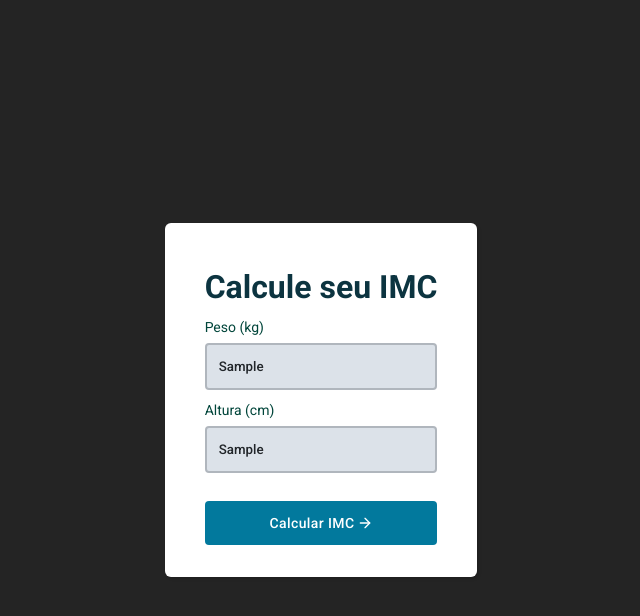
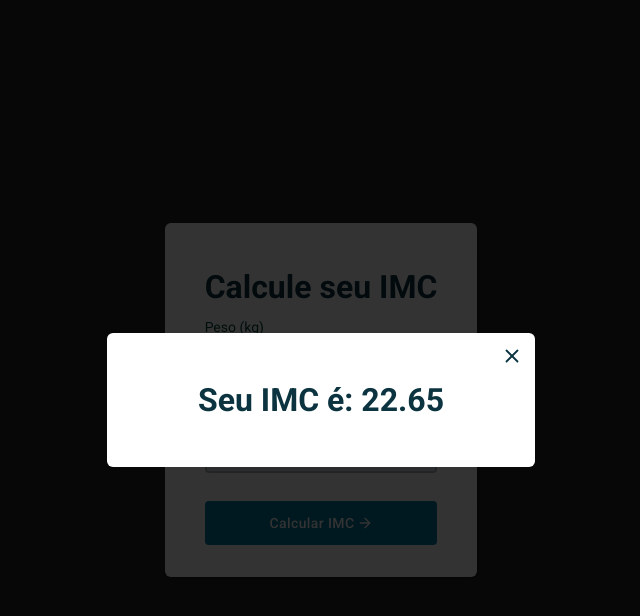
Before and after one commit to lucaswanderosck/imc-calculator, a React (Vite) app: page / in a window 1280 px wide. Both pictures are taken after typing "Sample", "Sample" into the empty fields and a click on the button "Calcular IMC". Shown: the top 616 px of the page, without its empty margins (319-959 px from the left). Built offline with nearby package versions, Linux system fonts and the light colour scheme.

Commit message:
criando o modal

```diff
--- a/src/components/Button/index.jsx
+++ b/src/components/Button/index.jsx
@@ -1,9 +1,9 @@
 import PropTypes from "prop-types";
 import { Container } from "./styles";
 
-export const Button = ({ title, icon: Icon }) => {
+export const Button = ({ title, icon: Icon, ...rest }) => {
   return (
-    <Container type="button">
+    <Container type="button" {...rest}>
       {title}
       {<Icon />}
     </Container>
@@ -12,5 +12,5 @@ export const Button = ({ title, icon: Icon }) => {
 
 Button.propTypes = {
   title: PropTypes.string.isRequired,
-  icon: PropTypes.node,
+  icon: PropTypes.func,
 };
--- /dev/null
+++ b/src/components/Error/styles.js
@@ -0,0 +1,3 @@
+import styled from 'styled-components';
+
+export
--- a/src/components/Modal/index.jsx
+++ b/src/components/Modal/index.jsx
@@ -0,0 +1,19 @@
+import { Container } from "./styles";
+import { FiX } from "react-icons/fi";
+import PropTypes from "prop-types";
+
+export const Modal = ({ result, onClose }) => {
+  return (
+    <Container>
+      <div >
+        <h2>{result}</h2>
+        <FiX onClick={onClose}></FiX>
+      </div>
+    </Container>
+  );
+};
+
+Modal.propTypes = {
+  result: PropTypes.string,
+  onClose: PropTypes.func.isRequired
+};
--- a/src/components/Modal/styles.js
+++ b/src/components/Modal/styles.js
@@ -0,0 +1,67 @@
+import styled from "styled-components";
+
+export const Container = styled.div`
+  display: grid;
+  place-content: center;
+  z-index: 1;
+  position: fixed;
+  left: 0;
+  top: 0;
+  width: 100%;
+  height: 100%;
+  overflow: auto;
+  background-color: rgba(0, 0, 0, 0.8);
+
+  > div {
+    position: relative;
+    background-color: ${({ theme }) => theme.colors.white};
+    margin: auto;
+    padding: 48px 16px;
+    text-align: center;
+    border-radius: 6px;
+    width: 428px;
+    -webkit-animation-name: animatetop;
+    -webkit-animation-duration: 0.4s;
+    animation-name: animatetop;
+    animation-duration: 0.4s;
+
+    > h2 {
+      color: ${({ theme }) => theme.colors.blue_2};
+      font-size: 32px;
+      font-weight: bold;
+    }
+
+    > svg {
+      position: absolute;
+      top: 0;
+      right: 0;
+      padding: 4px 12px;
+      font-weight: bold;
+      font-size: 46px;
+      color: ${({ theme }) => theme.colors.blue_2};
+      cursor: pointer;
+    }
+  }
+
+  @-webkit-keyframes animatetop {
+    from {
+      top: -300px;
+      opacity: 0;
+    }
+    to {
+      top: 0;
+      opacity: 1;
+    }
+  }
+
+  @keyframes animatetop {
+    from {
+      top: -300px;
+      opacity: 0;
+    }
+    to {
+      top: 0;
+      opacity: 1;
+    }
+  }
+`;
--- a/src/pages/Home/index.jsx
+++ b/src/pages/Home/index.jsx
@@ -1,9 +1,21 @@
+import { useState } from "react";
 import { Container } from "./styles";
 import { Input } from "../../components/Input";
 import { Button } from "../../components/Button";
+import { Modal } from "../../components/Modal";
 import { FiArrowRight } from "react-icons/fi";
 
 export const Home = () => {
+  const [openModal, setOpenModal] = useState(false);
+
+  const handleOpenModal = () => {
+    setOpenModal(true);
+  };
+
+  const handleCloseModal = () => {
+    setOpenModal(false);
+  };
+
   return (
     <Container>
       <form>
@@ -16,8 +28,15 @@ export const Home = () => {
           <label htmlFor="height">Altura (cm)</label>
           <Input id="height" placeholder="165" />
         </div>
-        <Button title="Calcular IMC" icon={FiArrowRight}></Button>
+        <Button
+          title="Calcular IMC"
+          icon={FiArrowRight}
+          onClick={handleOpenModal}
+        ></Button>
       </form>
+      {openModal && (
+        <Modal result="Seu IMC é: 22.65" onClose={handleCloseModal} />
+      )}
     </Container>
   );
 };
```
Also changed, not shown: src/components/Error/index.jsx (added).
